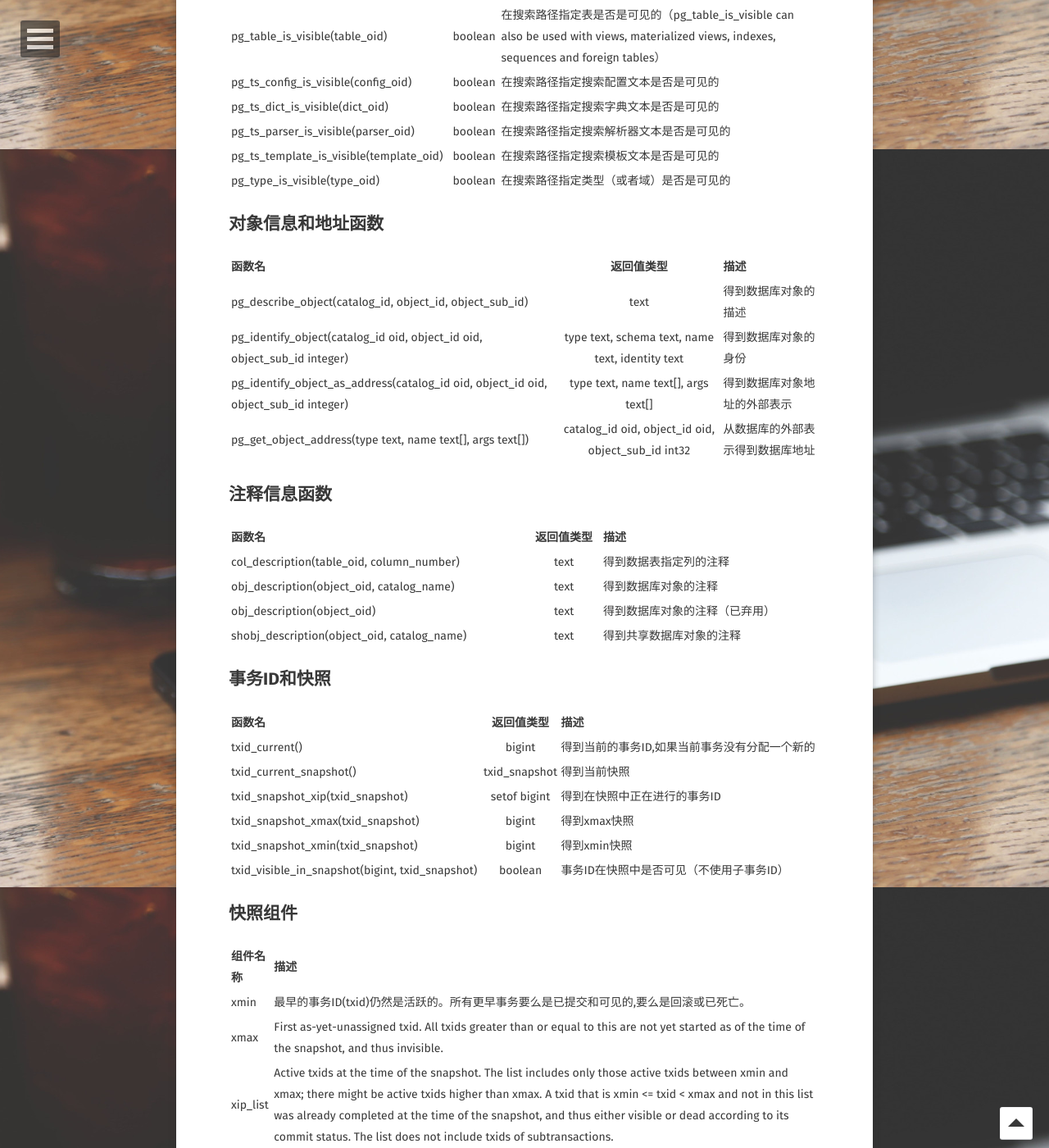
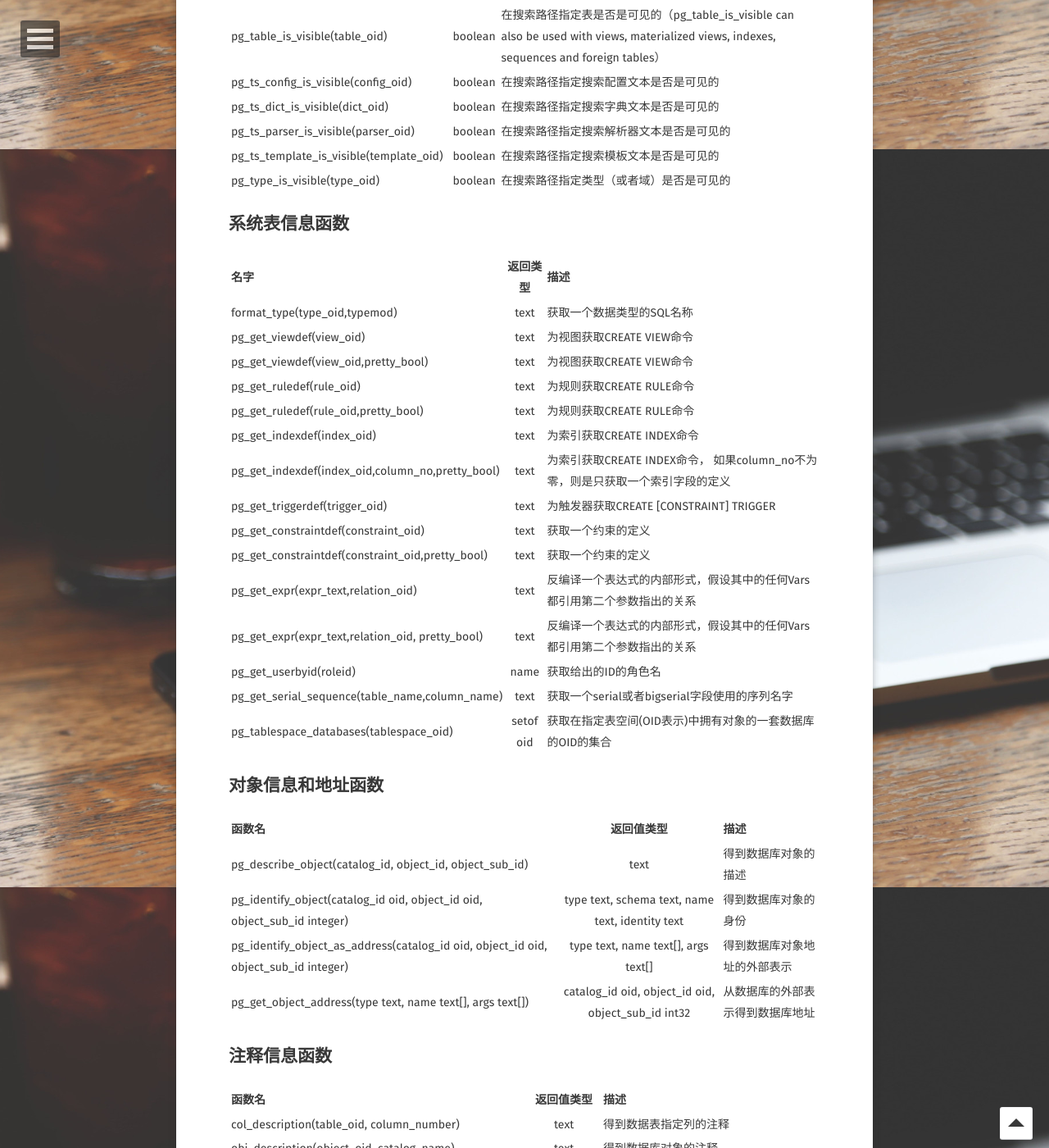
Before and after one commit to ridikuius/ridikuius.github.io, a Jekyll site: the page built from _posts/2016-07-20-数据库系统配置函数.md, in a window 1280 px wide and 1400 px high, scrolled down 2518 px. Shown: the whole window at 82% size. Built offline with Jekyll 4.4.1, drawn with Linux system fonts in a browser that asks for light colours; some web fonts are replaced; comment, search, counter and statistics services are not loaded; some of the changed text lies outside the part shown.

Commit message:
Update 2016-07-20-数据库系统配置函数.md

```diff
--- a/_posts/2016-07-20-数据库系统配置函数.md
+++ b/_posts/2016-07-20-数据库系统配置函数.md
@@ -83,6 +83,26 @@ comments: true
 |pg_ts_template_is_visible(template_oid)|boolean|在搜索路径指定搜索模板文本是否是可见的|
 |pg_type_is_visible(type_oid)|boolean|在搜索路径指定类型（或者域）是否是可见的|
 
+## 系统表信息函数
+
+| 名字 | 返回类型 | 描述 |
+|:--------|:-------:|:--------|
+| format_type(type_oid,typemod) | text | 获取一个数据类型的SQL名称 |
+| pg_get_viewdef(view_oid) | text | 为视图获取CREATE VIEW命令 |
+| pg_get_viewdef(view_oid,pretty_bool) | text | 为视图获取CREATE VIEW命令 |
+| pg_get_ruledef(rule_oid) | text | 为规则获取CREATE RULE命令 |
+| pg_get_ruledef(rule_oid,pretty_bool) | text | 为规则获取CREATE RULE命令 |
+| pg_get_indexdef(index_oid) | text | 为索引获取CREATE INDEX命令 |
+| pg_get_indexdef(index_oid,column_no,pretty_bool) | text | 为索引获取CREATE INDEX命令， 如果column_no不为零，则是只获取一个索引字段的定义 |
+| pg_get_triggerdef(trigger_oid) | text | 为触发器获取CREATE [CONSTRAINT] TRIGGER |
+| pg_get_constraintdef(constraint_oid) | text | 获取一个约束的定义 |
+| pg_get_constraintdef(constraint_oid,pretty_bool) | text | 获取一个约束的定义 |
+| pg_get_expr(expr_text,relation_oid) | text | 反编译一个表达式的内部形式，假设其中的任何Vars都引用第二个参数指出的关系 |
+| pg_get_expr(expr_text,relation_oid, pretty_bool) | text | 反编译一个表达式的内部形式，假设其中的任何Vars都引用第二个参数指出的关系 |
+| pg_get_userbyid(roleid) | name | 获取给出的ID的角色名 |
+| pg_get_serial_sequence(table_name,column_name) | text | 获取一个serial或者bigserial字段使用的序列名字 |
+| pg_tablespace_databases(tablespace_oid) | setof oid | 获取在指定表空间(OID表示)中拥有对象的一套数据库的OID的集合 |
+
 ## 对象信息和地址函数
 
 |函数名|返回值类型|描述|
```
